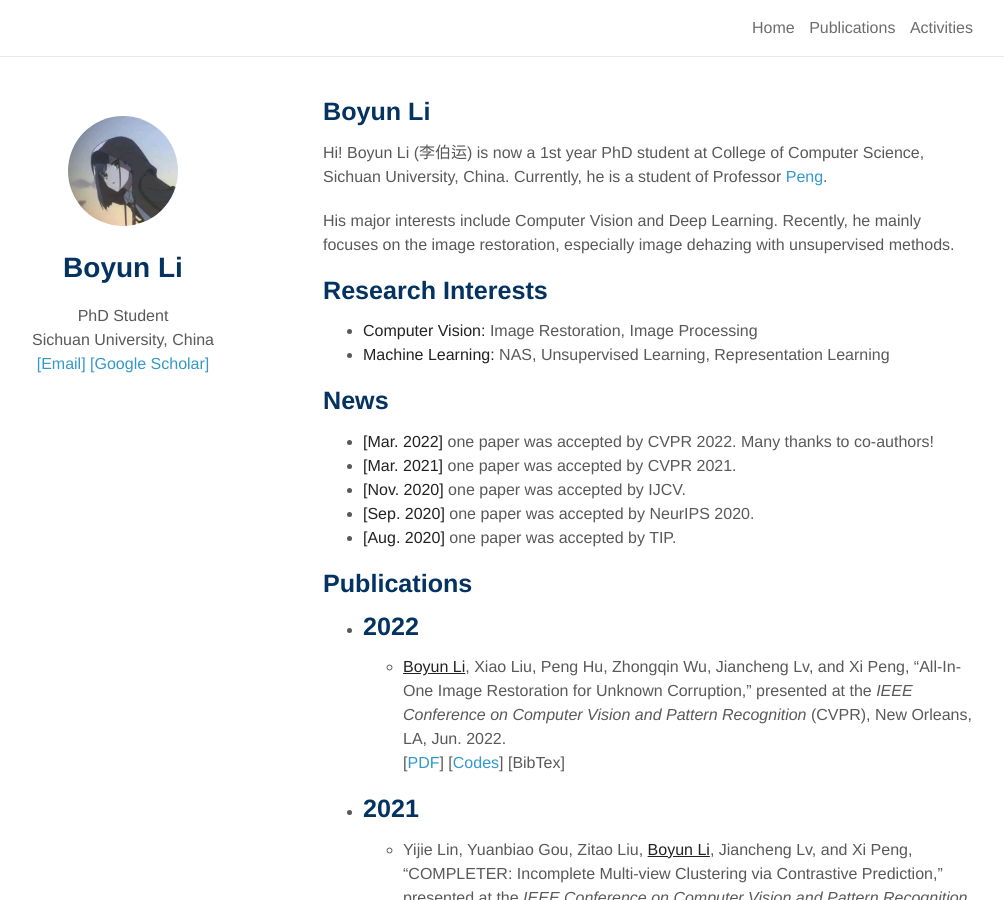
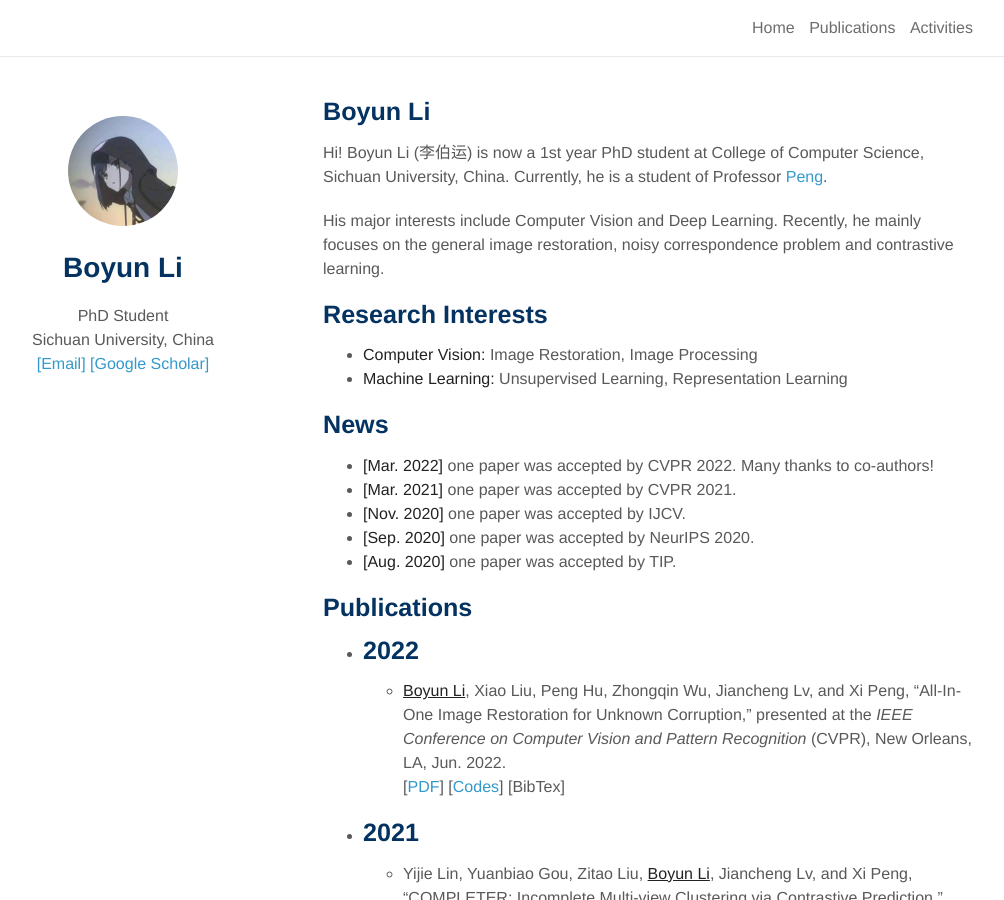
Before and after one commit to liboyun/liboyun.github.io, a Jekyll site: the page built from index.md, in a window 1280 px wide and 900 px high. Shown: the whole window, without its empty margins (147-1151 px from the left). Built offline with Jekyll 4.4.1, drawn with Linux system fonts in a browser that asks for light colours; nearby versions of some CDN libraries; a style sheet for code colours, icons or effects is not loaded; our own code applies the rules of GitHub Pages for plain Markdown files.

Commit message:
update the interests

```diff
--- a/index.md
+++ b/index.md
@@ -6,14 +6,14 @@ layout: homepage
 
 Hi! Boyun Li (李伯运) is now a 1st year PhD student at College of Computer Science, Sichuan University, China. Currently, he is a student of Professor [Peng](https://pengxi.me/).
 
-His major interests include Computer Vision and Deep Learning. Recently, he mainly focuses on the image restoration, especially image dehazing with unsupervised methods.
+His major interests include Computer Vision and Deep Learning. Recently, he mainly focuses on the general image restoration, noisy correspondence problem and contrastive learning.
 
 
 
 ## Research Interests
 
 - **Computer Vision:** Image Restoration, Image Processing
-- **Machine Learning:** NAS, Unsupervised Learning, Representation Learning
+- **Machine Learning:** Unsupervised Learning, Representation Learning
 
 ## News
 - **[Mar. 2022]** one paper was accepted by CVPR 2022. Many thanks to co-authors!
```
